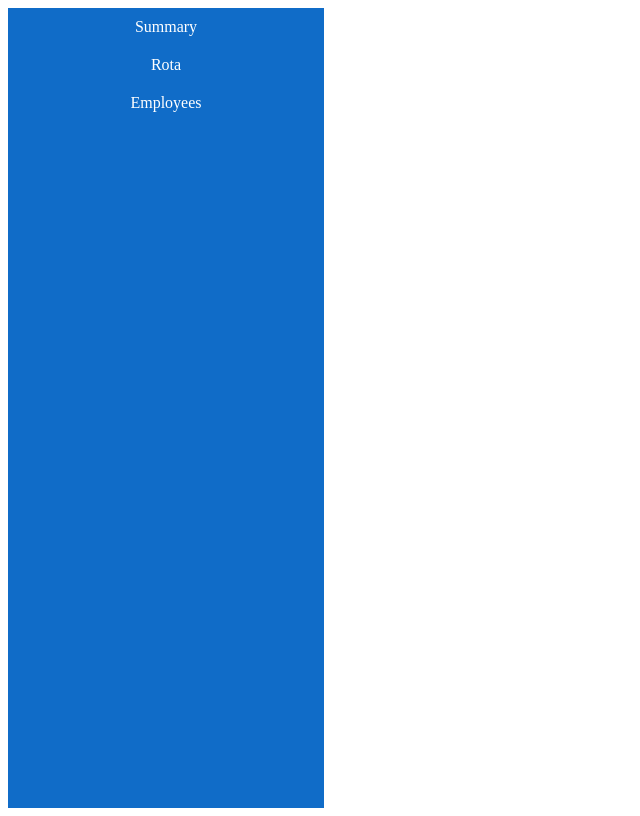
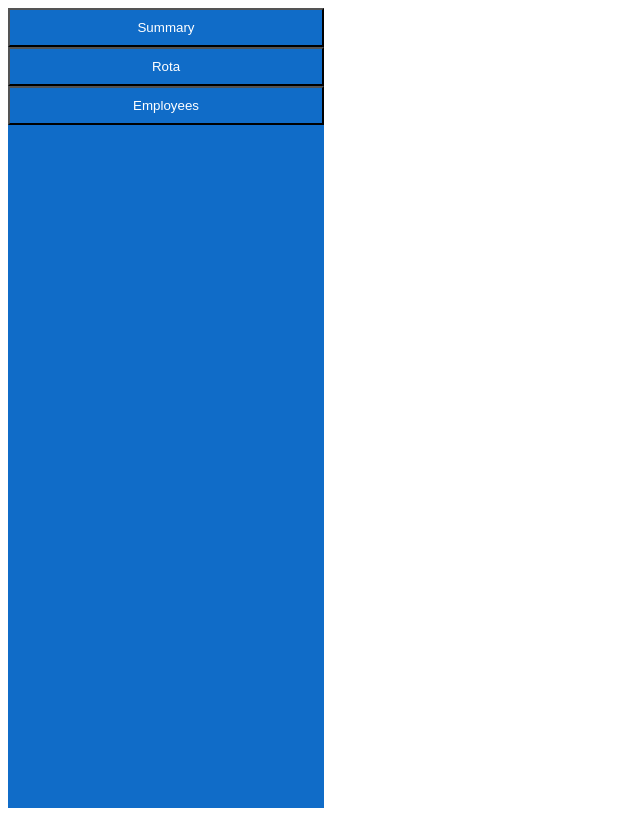
Before and after one commit to Furlough-Friends/rota-flex-101, a React (Create React App) app in the folder frontend/: page / in a window 1280 px wide. Shown: the whole page, without its empty margins (0-640 px from the left). Built offline with nearby package versions, Linux system fonts and the light colour scheme.

Commit message:
switch to using buttons

```diff
--- a/frontend/src/components/sidebar/index.tsx
+++ b/frontend/src/components/sidebar/index.tsx
@@ -1,17 +1,16 @@
 import React from 'react';
 import sidebarStyles from './sidebar.module.scss';
-import buttonList from '../../constants/sidebarOptions';
+import sidebarOptions from '../../constants/sidebarOptions';
 
-const Sidebar = () => {
-  return (
-    <div className={sidebarStyles.container}>
-      {buttonList.map((button) => (
-        <div key={button.name} className={sidebarStyles.menuOption}>
-          {button.name}
-        </div>
-      ))}
-    </div>
-  );
-};
+const getButtons = (options: any[]) =>
+  options.map((o) => (
+    <button type="button" className={sidebarStyles.menuOption} key={o.name}>
+      {o.name}
+    </button>
+  ));
+
+const Sidebar = () => (
+  <div className={sidebarStyles.container}>{getButtons(sidebarOptions)}</div>
+);
 
 export default Sidebar;
--- a/frontend/src/components/sidebar/sidebar.module.scss
+++ b/frontend/src/components/sidebar/sidebar.module.scss
@@ -1,7 +1,7 @@
 @import '../../constants/styles.scss';
 
 .container {
-    background-color: #106cc8;
+    background-color: $colour-darkBlue;
     display: flex;
     flex-direction: column;
     height: 100vh;
@@ -11,4 +11,6 @@
     color: white;
     padding: 10px 0px;
     align-self: center;
+    width: 100%;
+    background-color: $colour-darkBlue;
 }
```
